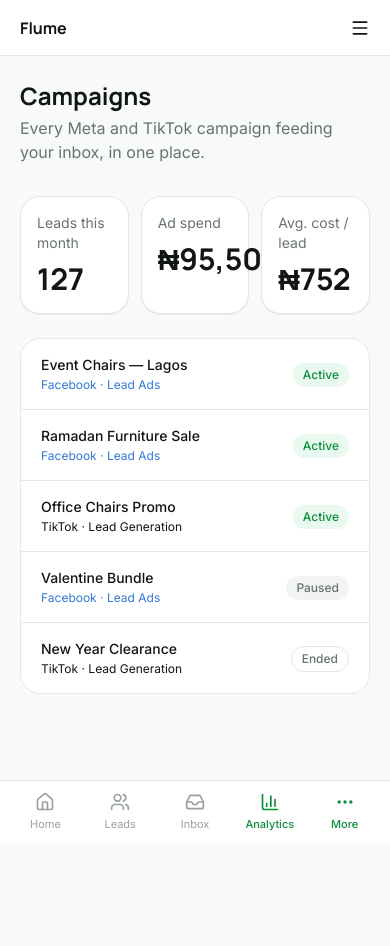
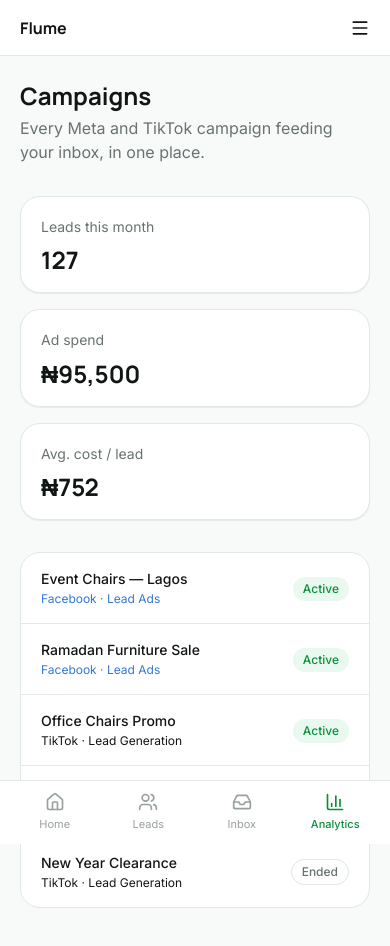
Before and after one commit to Tochi8/flume, a Next.js app: page /campaigns in a window 390 px wide. Shown: the top 946 px of the page. Before the commit the page ends 844 px from the top, so only its background shows below. Built offline with nearby package versions, Linux system fonts and the light colour scheme.

Commit message:
Restore hero image, drop More tab, loosen cards, add settings save and landing hamburger

```diff
--- a/src/app/(dashboard)/campaigns/page.tsx
+++ b/src/app/(dashboard)/campaigns/page.tsx
@@ -1,17 +1,19 @@
 import { MetricCard } from "@/features/analytics/metric-card";
 import { CampaignsTable } from "@/features/campaigns/campaigns-table";
 import { mockCampaigns } from "@/lib/api/mock-data";
+
 export default function CampaignsPage() {
   const totalLeads = mockCampaigns.reduce((s, c) => s + c.leads, 0);
   const totalSpend = mockCampaigns.reduce((s, c) => s + c.spendNaira, 0);
   const avgCpl = totalLeads > 0 ? Math.round(totalSpend / totalLeads) : 0;
+
   return (
-    <div className="max-w-4xl mx-auto px-5 md:px-10 py-6 md:py-10">
+    <div className="max-w-5xl mx-auto px-5 md:px-10 py-6 md:py-10">
       <div className="mb-8">
         <h1 className="font-display font-bold text-2xl md:text-[28px] text-ink">Campaigns</h1>
         <p className="text-sub mt-1">Every Meta and TikTok campaign feeding your inbox, in one place.</p>
       </div>
-      <div className="grid grid-cols-3 gap-3 md:gap-4 mb-6">
+      <div className="grid grid-cols-1 sm:grid-cols-3 gap-4 mb-8">
         <MetricCard label="Leads this month" value={String(totalLeads)} />
         <MetricCard label="Ad spend" value={`₦${totalSpend.toLocaleString("en-NG")}`} />
         <MetricCard label="Avg. cost / lead" value={`₦${avgCpl.toLocaleString("en-NG")}`} />
--- a/src/app/(dashboard)/settings/page.tsx
+++ b/src/app/(dashboard)/settings/page.tsx
@@ -1,18 +1,42 @@
+"use client";
+
+import { useState } from "react";
 import { Card, CardTitle } from "@/components/ui/card";
 import { Input } from "@/components/ui/input";
 import { Label } from "@/components/ui/label";
+import { Button } from "@/components/ui/button";
+
 export default function SettingsPage() {
+  const [saved, setSaved] = useState(false);
+
+  function handleSave(e: React.FormEvent) {
+    e.preventDefault();
+    setSaved(true);
+  }
+
   return (
     <div className="max-w-2xl mx-auto px-5 md:px-10 py-6 md:py-10">
       <div className="mb-8">
         <h1 className="font-display font-bold text-2xl md:text-[28px] text-ink">Settings</h1>
         <p className="text-sub mt-1">Workspace and account preferences.</p>
       </div>
-      <Card className="p-5 md:p-6 space-y-4">
-        <CardTitle className="mb-2">Workspace</CardTitle>
-        <div className="space-y-1.5"><Label htmlFor="workspace-name">Workspace name</Label><Input id="workspace-name" defaultValue="Adire & Co." /></div>
-        <div className="space-y-1.5"><Label htmlFor="workspace-email">Notification email</Label><Input id="workspace-email" type="email" defaultValue="tolu@adireandco.com" /></div>
-      </Card>
+      <form onSubmit={handleSave}>
+        <Card className="p-5 md:p-6 space-y-4">
+          <CardTitle className="mb-2">Workspace</CardTitle>
+          <div className="space-y-1.5">
+            <Label htmlFor="workspace-name">Workspace name</Label>
+            <Input id="workspace-name" name="workspace-name" defaultValue="Adire & Co." />
+          </div>
+          <div className="space-y-1.5">
+            <Label htmlFor="workspace-email">Notification email</Label>
+            <Input id="workspace-email" name="workspace-email" type="email" defaultValue="tolu@adireandco.com" />
+          </div>
+          <div className="pt-2 flex items-center gap-3">
+            <Button type="submit">Save changes</Button>
+            {saved && <span className="text-sm text-green-dark">Saved. Backend wiring comes next.</span>}
+          </div>
+        </Card>
+      </form>
     </div>
   );
 }
--- a/src/components/layout/dashboard-shell.tsx
+++ b/src/components/layout/dashboard-shell.tsx
@@ -28,7 +28,7 @@
       <main className={focusView ? "flex-1 md:overflow-hidden" : "flex-1 overflow-y-auto pb-20 md:pb-0"}>
         {!focusView && <MobileTopBar onMenu={() => setMenuOpen(true)} />}
         {children}
-        {!focusView && <MobileBottomNav onMore={() => setMenuOpen(true)} />}
+        {!focusView && <MobileBottomNav />}
         <MobileMenu open={menuOpen} onClose={() => setMenuOpen(false)} />
       </main>
     </div>
--- a/src/components/layout/marketing-nav.tsx
+++ b/src/components/layout/marketing-nav.tsx
@@ -1,25 +1,69 @@
+"use client";
+
+import { useState } from "react";
 import Link from "next/link";
+import { Menu, X } from "lucide-react";
 import { Logo } from "@/components/shared/logo";
 import { Button } from "@/components/ui/button";
 
+const links = [
+  { href: "#how-it-works", label: "How it works" },
+  { href: "#intelligence", label: "Lead intelligence" },
+  { href: "#pricing", label: "Pricing" },
+  { href: "#faq", label: "FAQ" },
+];
+
 export function MarketingNav() {
+  const [open, setOpen] = useState(false);
+
   return (
     <header className="sticky top-0 z-40 bg-bg/90 backdrop-blur border-b border-border">
       <div className="max-w-6xl mx-auto px-6 h-16 flex items-center justify-between">
         <Logo size={28} />
         <nav className="hidden md:flex items-center gap-8 text-sm text-sub">
-          <Link href="#how-it-works" className="hover:text-ink transition-colors">How it works</Link>
-          <Link href="#intelligence" className="hover:text-ink transition-colors">Lead intelligence</Link>
-          <Link href="#pricing" className="hover:text-ink transition-colors">Pricing</Link>
-          <Link href="#faq" className="hover:text-ink transition-colors">FAQ</Link>
+          {links.map((link) => (
+            <Link key={link.href} href={link.href} className="hover:text-ink transition-colors">
+              {link.label}
+            </Link>
+          ))}
         </nav>
         <div className="flex items-center gap-3">
-          <Link href="/overview" className="hidden sm:inline text-sm text-sub hover:text-ink transition-colors">Log in</Link>
-          <Button asChild size="sm">
+          <Link href="/overview" className="hidden sm:inline text-sm text-sub hover:text-ink transition-colors">
+            Log in
+          </Link>
+          <Button asChild size="sm" className="hidden sm:inline-flex">
+            <Link href="/overview">Start for free</Link>
+          </Button>
+          <button
+            type="button"
+            className="md:hidden p-1"
+            aria-label={open ? "Close menu" : "Open menu"}
+            onClick={() => setOpen((v) => !v)}
+          >
+            {open ? <X className="h-5 w-5 text-ink" /> : <Menu className="h-5 w-5 text-ink" />}
+          </button>
+        </div>
+      </div>
+      {open && (
+        <div className="md:hidden border-t border-border bg-surface px-6 py-4 space-y-3">
+          {links.map((link) => (
+            <Link
+              key={link.href}
+              href={link.href}
+              className="block text-sm text-ink py-1"
+              onClick={() => setOpen(false)}
+            >
+              {link.label}
+            </Link>
+          ))}
+          <Link href="/overview" className="block text-sm text-sub py-1" onClick={() => setOpen(false)}>
+            Log in
+          </Link>
+          <Button asChild className="w-full" onClick={() => setOpen(false)}>
             <Link href="/overview">Start for free</Link>
           </Button>
         </div>
-      </div>
+      )}
     </header>
   );
 }
--- a/src/components/layout/mobile-nav.tsx
+++ b/src/components/layout/mobile-nav.tsx
@@ -2,7 +2,7 @@
 
 import Link from "next/link";
 import { usePathname } from "next/navigation";
-import { Home, Users, Inbox, BarChart3, MoreHorizontal, Menu, X } from "lucide-react";
+import { Home, Users, Inbox, BarChart3, Menu, X } from "lucide-react";
 import { moreMenuItems } from "./nav-config";
 import { cn } from "@/lib/utils";
 
@@ -35,7 +35,7 @@
   );
 }
 
-export function MobileBottomNav({ onMore }: { onMore?: () => void }) {
+export function MobileBottomNav() {
   const pathname = usePathname();
   const items = [
     { label: "Home", href: "/overview", icon: Home, active: pathname === "/overview" },
@@ -43,8 +43,6 @@
     { label: "Inbox", href: "/inbox/lead_1", icon: Inbox, active: isConversation(pathname) },
     { label: "Analytics", href: "/campaigns", icon: BarChart3, active: pathname === "/campaigns" },
   ];
-
-  const moreActive = moreMenuItems.some((item) => pathname === item.href);
 
   return (
     <nav className="md:hidden fixed bottom-0 inset-x-0 bg-surface border-t border-border flex items-center justify-around h-16 px-2 z-30">
@@ -61,14 +59,6 @@
           </Link>
         );
       })}
-      <button
-        type="button"
-        onClick={onMore}
-        className={cn("flex flex-col items-center gap-1 min-w-[56px]", moreActive ? "text-green-dark" : "text-faint")}
-      >
-        <MoreHorizontal className="h-5 w-5" />
-        <span className={cn("text-[11px]", moreActive && "font-medium")}>More</span>
-      </button>
     </nav>
   );
 }
--- a/src/features/analytics/metric-card.tsx
+++ b/src/features/analytics/metric-card.tsx
@@ -1,13 +1,34 @@
 import { Card } from "@/components/ui/card";
 import { cn } from "@/lib/utils";
 
-export function MetricCard({ label, value, delta, tone = "default", className }: { label: string; value: string; delta?: string; tone?: "default" | "green"; className?: string }) {
+export function MetricCard({
+  label,
+  value,
+  delta,
+  tone = "default",
+  className,
+}: {
+  label: string;
+  value: string;
+  delta?: string;
+  tone?: "default" | "green";
+  className?: string;
+}) {
   return (
-    <Card className={cn("p-4 md:p-5", tone === "green" && "bg-green-surface border-green/20", className)}>
-      <div className={cn("text-sm", tone === "green" ? "text-green-dark" : "text-sub")}>{label}</div>
-      <div className="flex items-end gap-2 mt-2">
-        <span className={cn("font-display font-bold text-3xl", tone === "green" ? "text-green-dark" : "text-ink")}>{value}</span>
-        {delta && <span className="text-xs font-medium text-success mb-1">{delta}</span>}
+    <Card className={cn("p-5 md:p-6 min-w-0", tone === "green" && "bg-green-surface border-green/20", className)}>
+      <div className={cn("text-sm leading-snug", tone === "green" ? "text-green-dark" : "text-sub")}>
+        {label}
+      </div>
+      <div className="mt-3 flex items-end gap-2 min-w-0">
+        <span
+          className={cn(
+            "font-display font-bold text-2xl md:text-3xl leading-none break-words",
+            tone === "green" ? "text-green-dark" : "text-ink"
+          )}
+        >
+          {value}
+        </span>
+        {delta && <span className="text-xs font-medium text-success mb-0.5 shrink-0">{delta}</span>}
       </div>
     </Card>
   );
```
